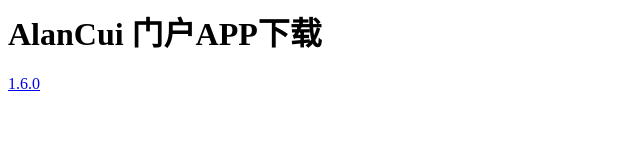
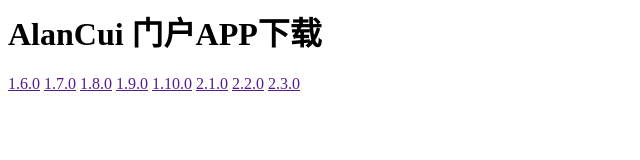
Before and after one commit to AlanCui4080/HomeAPP, a plain HTML site: page index.html in a window 1280 px wide. Shown: the whole page, without its empty margins (0-640 px from the left). Drawn offline with Linux system fonts and the light colour scheme.

Commit message:
Update index.html

```diff
--- a/index.html
+++ b/index.html
@@ -1,2 +1,9 @@
 <h1>AlanCui 门户APP下载</h1>
-<a href=./1.6.0.apk>1.6.0</a>
+<a href=""http://update.home.app.alancui.tk/1.6.0.apk”>1.6.0</a>
+<a href=""http://update.home.app.alancui.tk/1.7.0.apk”>1.7.0</a>
+<a href=""http://update.home.app.alancui.tk/1.8.0.apk”>1.8.0</a>
+<a href=""http://update.home.app.alancui.tk/1.9.0.apk”>1.9.0</a>
+<a href=""http://update.home.app.alancui.tk/1.10.0.apk”>1.10.0</a>
+<a href=""http://update.home.app.alancui.tk/2.1.0.apk”>2.1.0</a>
+<a href=""http://update.home.app.alancui.tk/2.2.0.apk”>2.2.0</a>
+<a href=""http://update.home.app.alancui.tk/2.3.0.apk”>2.3.0</a>
```
